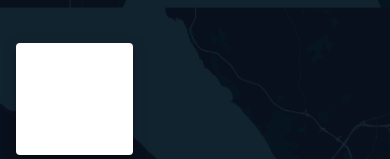
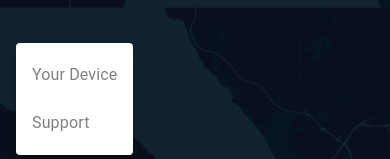
Before and after one commit to HealthyMindTech/oversundet-node, a React (Create React App) app: page / in a window 390 px wide. Both pictures are taken after a click on the button "account of current user". Shown: the part 673-832 px from the top of the page. Built offline with nearby package versions, Linux system fonts and the light colour scheme.

Commit message:
Make mobile menu smoother

```diff
--- a/src/App.jsx
+++ b/src/App.jsx
@@ -24,6 +24,7 @@ function App() {
 
   const handleOpenNavMenu = (event) => {
     setAnchorElNav(event.currentTarget);
+    return true;
   };
 
   const handleCloseNavMenu = () => {
@@ -78,7 +79,7 @@ function App() {
                   >
                     <MenuItem key="your-device">
                       <Typography textAlign="center">
-                        <NavLink to="/device/type-here">
+                        <NavLink to="/data/type-here" onClick={handleCloseNavMenu} style={{ color: 'gray' }}>
                           Your Device
                         </NavLink>
                       </Typography>
@@ -86,7 +87,7 @@ function App() {
 
                     <MenuItem key="support">
                       <Typography textAlign="center">
-                        <NavLink to="/support">
+                        <NavLink to="/support" onClick={handleCloseNavMenu} style={{ color: 'gray' }}>
                           Support
                         </NavLink>
                       </Typography>
```
